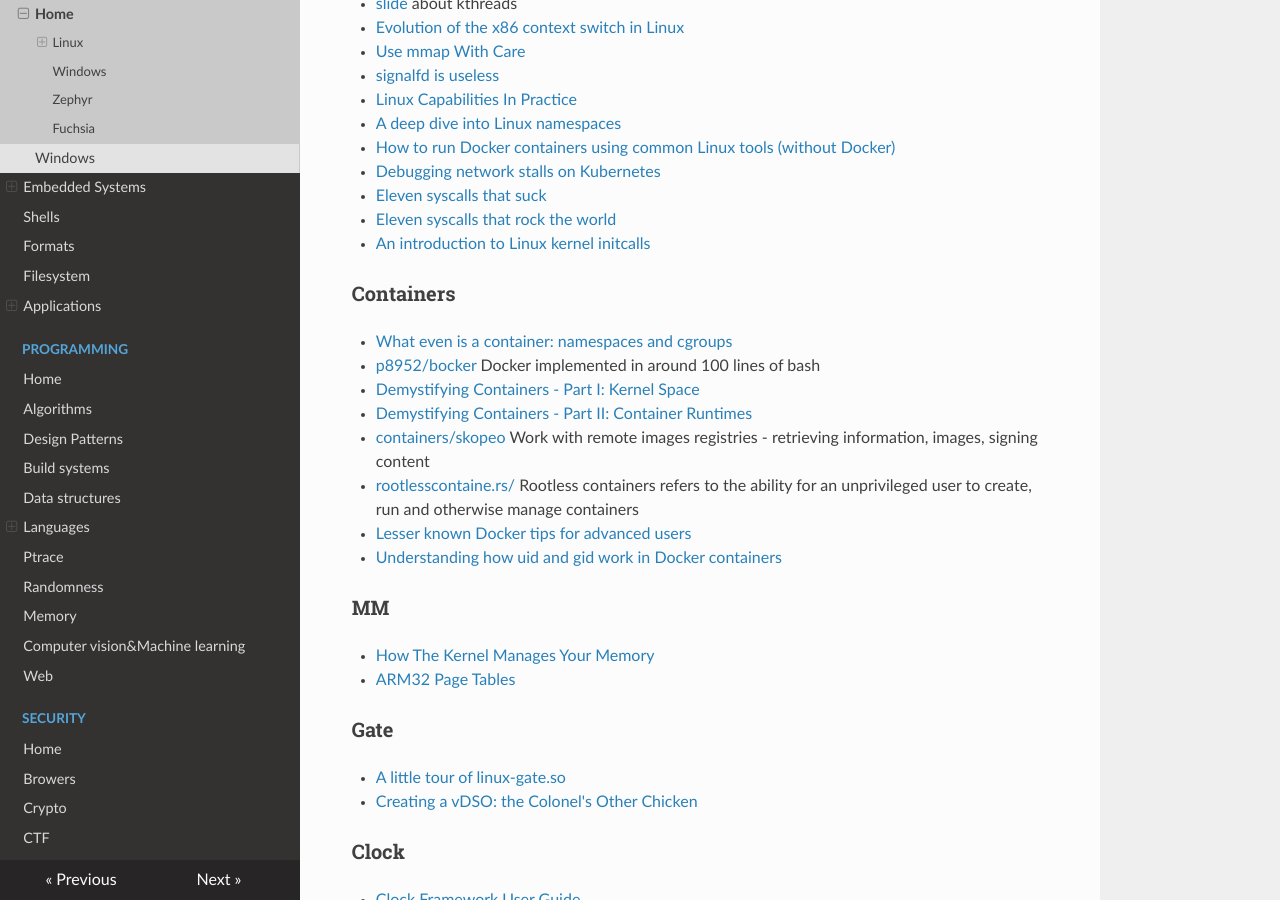
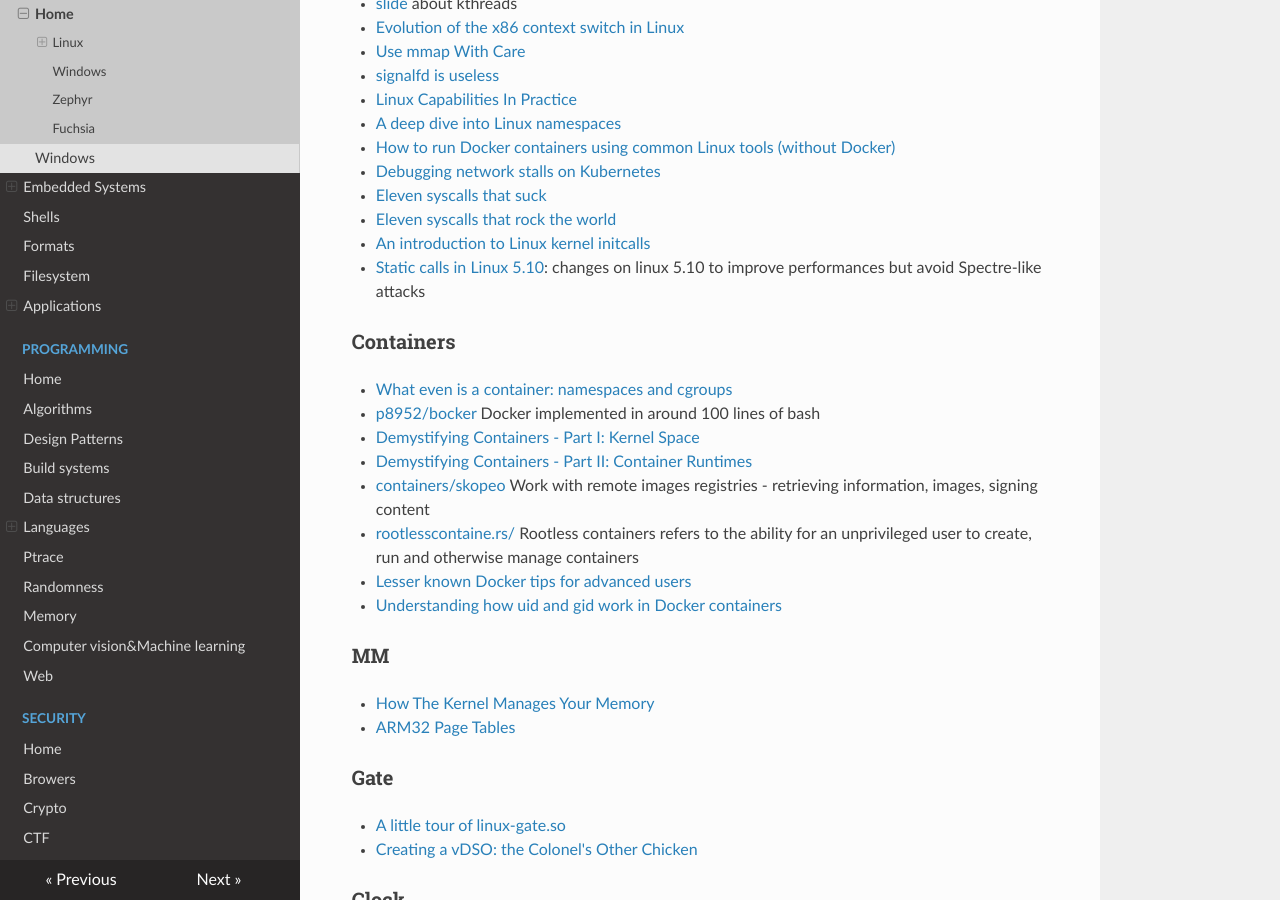
Before and after one commit to gipi/low-level, an MkDocs documentation site: the page built from docs/os/index.md, in a window 1280 px wide and 900 px high, scrolled down 885 px. Built offline with MkDocs 1.6.1, drawn with Linux system fonts in a browser that asks for light colours; nearby versions of some CDN libraries; old or Windows-style settings are respelled for this version of MkDocs.

Commit message:
Add links.

```diff
--- a/docs/os/index.md
+++ b/docs/os/index.md
@@ -38,6 +38,7 @@ Related to that there are **Hypervisor**s
  - [Eleven syscalls that suck](https://www.cloudatomiclab.com/antisyscall/)
  - [Eleven syscalls that rock the world](https://www.cloudatomiclab.com/prosyscall/)
  - [An introduction to Linux kernel initcalls](https://www.collabora.com/news-and-blog/blog/2020/07/14/introduction-to-linux-kernel-initcalls/)
+ - [Static calls in Linux 5.10](https://blog.yossarian.net/2020/12/16/Static-calls-in-Linux-5-10): changes on linux 5.10 to improve performances but avoid Spectre-like attacks
 
 ### Containers
 
```
Also changed, not shown: docs/security/browser.md (+1 -0 lines).
